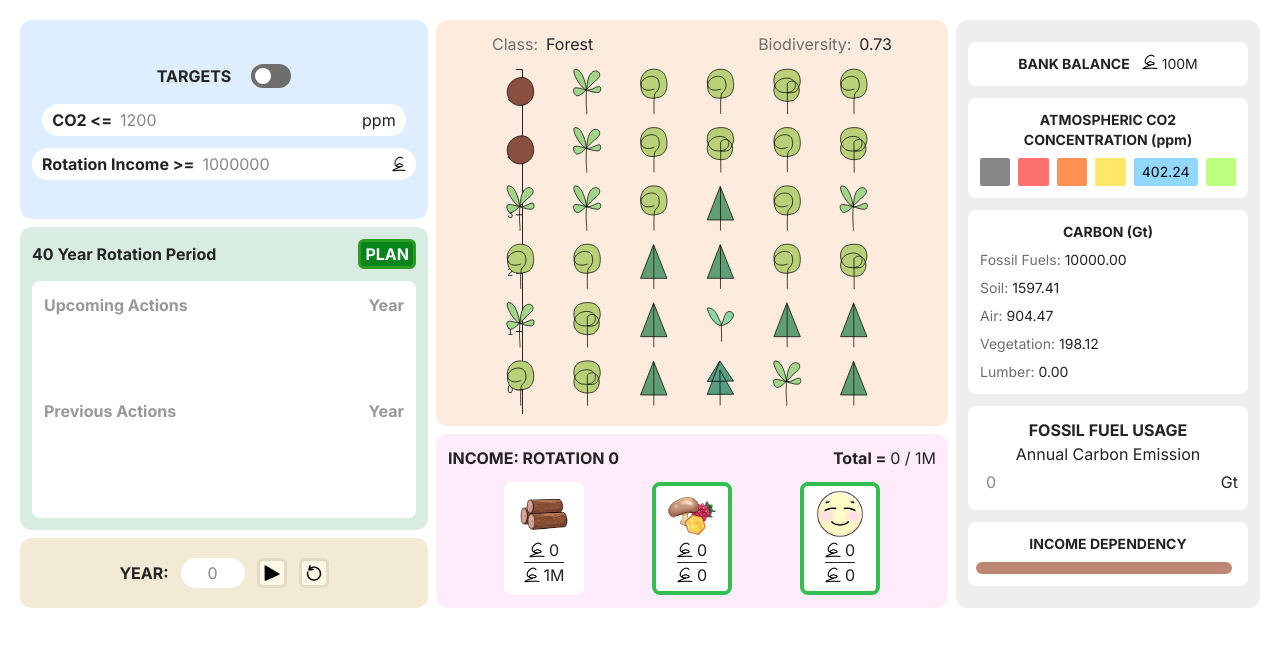
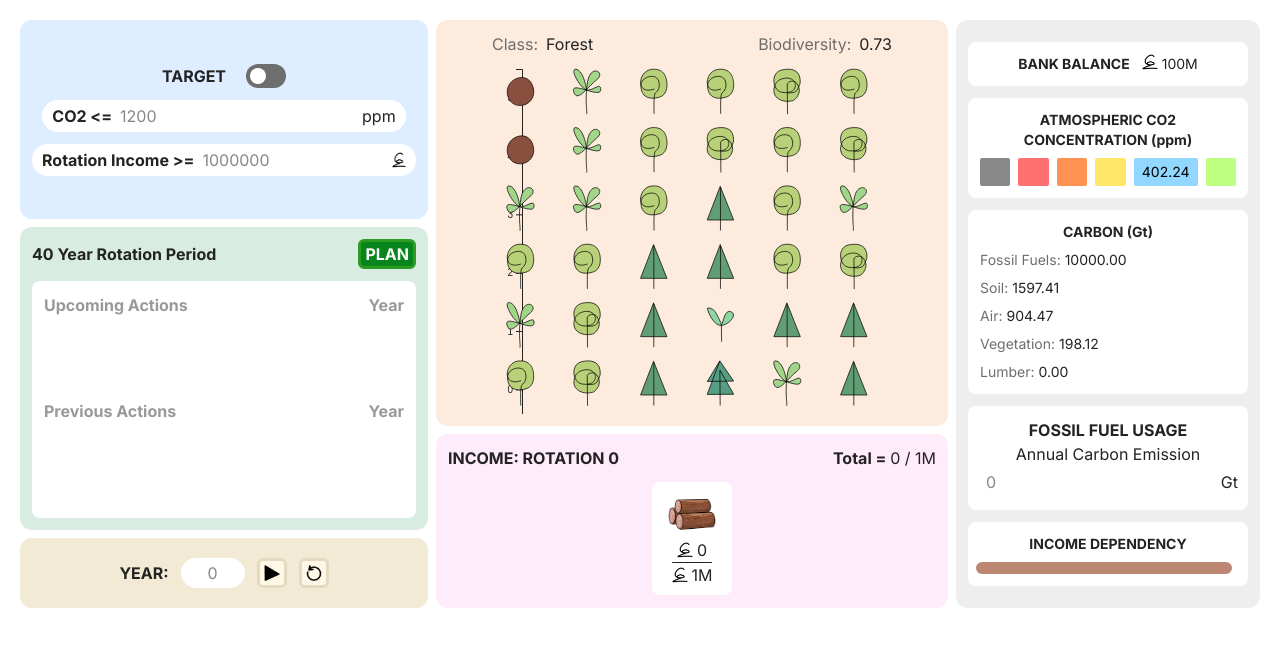
Before and after one commit to ggn1/microworld_dissertation_tcd, a Next.js app: page /world in a window 1280 px wide. Shown: the top 646 px of the page. Built offline with nearby package versions, Linux system fonts and the light colour scheme.

Commit message:
can show hide targets and inc stream when dep = 0

```diff
--- a/app/components/RotationIncomeViewer.jsx
+++ b/app/components/RotationIncomeViewer.jsx
@@ -1,16 +1,26 @@
 "use state"
 
+import * as utils from '../utils.js'
+import { Tooltip } from 'react-tooltip'
 import { useState, useEffect } from "react"
-import * as utils from '../utils.js'
 
-const RotationIncomeViewer = ({targets, income, rotation}) => {
+const RotationIncomeViewer = ({targets, income, dependency, rotation}) => {
     /**
      * This component displays income targets as
      * well as current values per rotation.
+     * @param targets: An object mapping current rotation target income
+     *                 from each income stream.
+     * @param income: Latest income from each stream in an object.
+     * @param dependency: An object with latest dependency associated with
+     *                    each income stream.
+     * @param rotation: Current rotation number.
      */
 
     const colorGood = "#32BE51"
     const colorDefault = "#FFFFFF"
+    const incomeSources = JSON.parse(process.env.NEXT_PUBLIC_INCOME_SOURCES)
+
+    const [resourceData, setResourceData] = useState([])
 
     const getResourceValues = () => {
         /**
@@ -20,17 +30,26 @@ const RotationIncomeViewer = ({targets, income, rotation}) => {
          */
         let resourceData = []
         for (const resource of Object.keys(incomeSources)) {
+            if (dependency[resource] > 0) {
                 resourceData.push(
                     <div
                         className="
                             flex flex-col rounded-lg p-1
                             bg-[#FFFFFF] items-center border-4 px-3
-                    " style={{
+                        "
+                        style={{
                             borderColor: income[resource].lt(targets[resource])
                                          ? colorDefault : colorGood
                         }}
                     >
-                    <img src={incomeSources[resource].image} className="h-12 w-auto"/>
+                        <img
+                            src={incomeSources[resource].image}
+                            className="h-12 w-auto hover:scale-110"
+                            data-tooltip-id={`tooltip-${resource}`}
+                            data-tooltip-content={incomeSources[resource].label}
+                            data-tooltip-place="left"
+                        />
+                        <Tooltip id={`tooltip-${resource}`}/>
                         <div>
                             <div className="flex gap-1 justify-center items-center">
                                 <img src="barcon.png" className="h-4 r-auto"/>
@@ -49,11 +68,9 @@ const RotationIncomeViewer = ({targets, income, rotation}) => {
                     </div>
                 )
             }
+        }
         return resourceData
     }
-
-    const incomeSources = JSON.parse(process.env.NEXT_PUBLIC_INCOME_SOURCES)
-    const [resourceData, setResourceData] = useState([])
 
     useEffect(() => {
         Object.keys(targets).length > 0 &&
--- a/app/components/Targets.jsx
+++ b/app/components/Targets.jsx
@@ -21,7 +21,8 @@ const Targets = ({
     setTargets, getTargets,
     curCO2, curIncome, curFunds,
     updateTargetIncome, updateIncTargetsUI,
-    year, rotationPeriod, rotation
+    year, rotationPeriod, rotation,
+    showCO2=true, showIncome=true
 }) => {
     /**
      * This component both displays targets and allows
@@ -47,6 +48,8 @@ const Targets = ({
      * @param year: Current year.
      * @param rotationPeriod: Current rotation period.
      * @param rotation: This rotation.
+     * @param showCO2: Whether to show the CO2 target.
+     * @param showIncome: Whether to show the CO2 target
      */
 
     const colorTextDefault = "#888888"
@@ -66,6 +69,8 @@ const Targets = ({
     const [isTargetMetCO2, setIsTargetMetCO2] = useState(0)
     const [isTargetMetIncome, setIsTargetMetIncome] = useState(0)
     const [isTargetMetFunds, setIsTargetMetFunds] = useState(0)
+    const [showCO2Target, setShowCO2Target] = useState(showCO2)
+    const [showIncomeTarget, setShowIncomeTarget] = useState(showIncome)
 
     const isTargetMet = (targetType, target) => {
         /**
@@ -223,15 +228,20 @@ const Targets = ({
         setCurRotationPeriod(rotationPeriod)
     }, [rotationPeriod])
 
+    useEffect(() => {
+        setShowCO2Target(showCO2)
+    }, [showCO2])
+
+    useEffect(() => {
+        setShowIncomeTarget(showIncome)
+    }, [showIncome])
+
     return (
-        targetCO2 != null &&
-        targetIncome != null &&
-        <div className="
-            grid p-3 grid-rows-2 justify-content-center
-            justify-items-center gap-3
-        ">
+        targetCO2 != null && targetIncome != null &&
+        <div className="flex flex-col p-3 justify-content-center items-center gap-3">
+            {/* HEADING & SWITCH */}
             <div className="flex gap-5 h-full w-full justify-center items-center">
-                <div className="font-bold">TARGETS</div>
+                <div className="font-bold">TARGET</div>
                 <Switch
                     isOnStart={!expMode}
                     onToggle={handleExpModeToggle}
@@ -239,8 +249,9 @@ const Targets = ({
                     offColor="#6E6E6E"
                 />
             </div>
-            <div>
-                <TextInput
+            {/* CO2 TARGET */}
+            <div style={{height: showCO2Target ? "auto" : "0px"}}>
+                {showCO2Target && <TextInput
                     label="CO2 <="
                     placeholder={targetCO2}
                     borderColor={
@@ -253,8 +264,10 @@ const Targets = ({
                     unit="ppm"
                     sanityCheck={sanityCheckNumeric}
                     handleVal={(val) => handleVal("co2", val)}
-                />
+                    hide={!showCO2Target}
+                />}
             </div>
+            {/* INCOME */}
             <div>
                 <TextInput
                     label="Rotation Income >="
--- a/app/world/page.jsx
+++ b/app/world/page.jsx
@@ -34,6 +34,10 @@ const Home = () => {
     const [plan, setPlan] = useState({})
     const [time, setTime] = useState(0)
     const [pauseTrigger, setPauseTrigger] = useState(0)
+
+    // Component Visilibility
+    const [showCO2Target, setShowCO2Target] = useState(true)
+    const [showIncomeTarget, setShowIncomeTarget] = useState(true)
 
     const router = useRouter()
 
@@ -101,6 +105,8 @@ const Home = () => {
                     year={time}
                     rotationPeriod={rotationPeriod}
                     rotation={curRotation}
+                    showCO2={showCO2Target}
+                    showIncome={showIncomeTarget}
                 />
             </div>
             <div id="world-land" className="rounded-xl bg-[#FDEBDE] col-span-5 row-span-4 p-3
@@ -150,6 +156,7 @@ const Home = () => {
                     targets={rotationIncomeTargets}
                     income={rotationIncome}
                     rotation={curRotation}
+                    dependency={incomeDependency}
                 />
             </div>
             <div id="world-timeline" className="rounded-xl bg-[#F2EAD5] col-span-4 row-span-1
```
Lines whose indentation alone changed are shown as unchanged.
